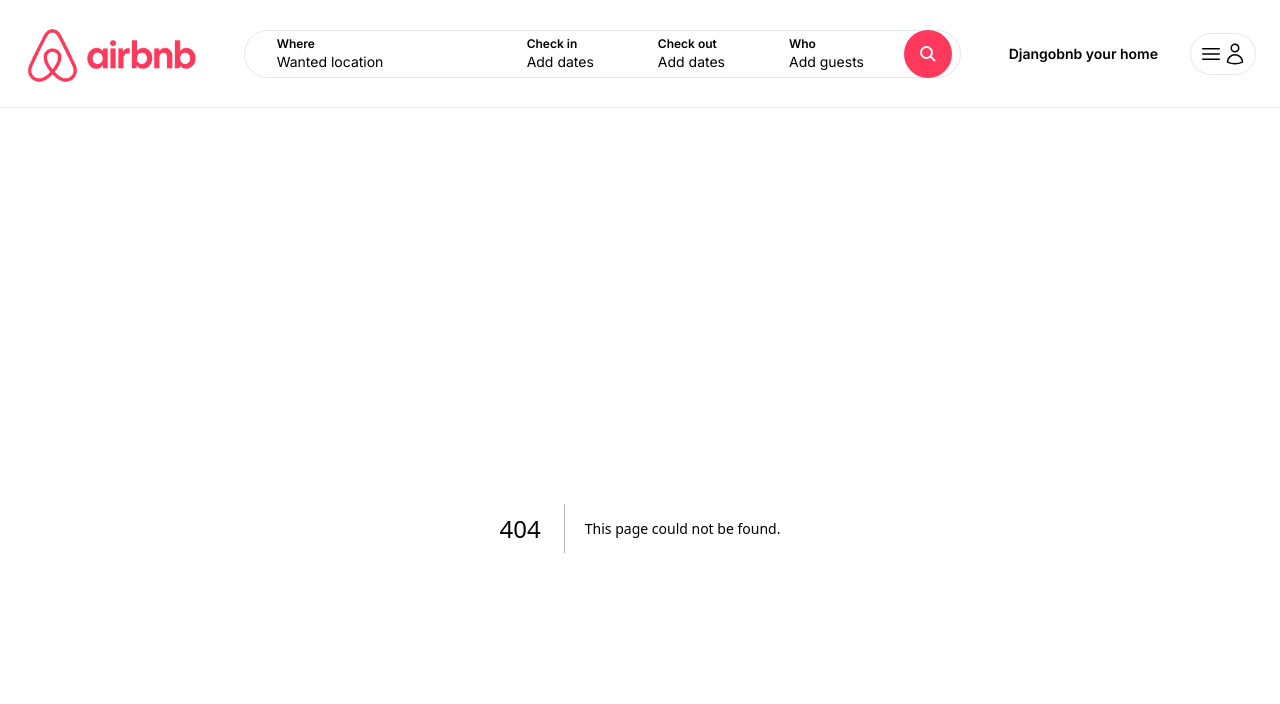
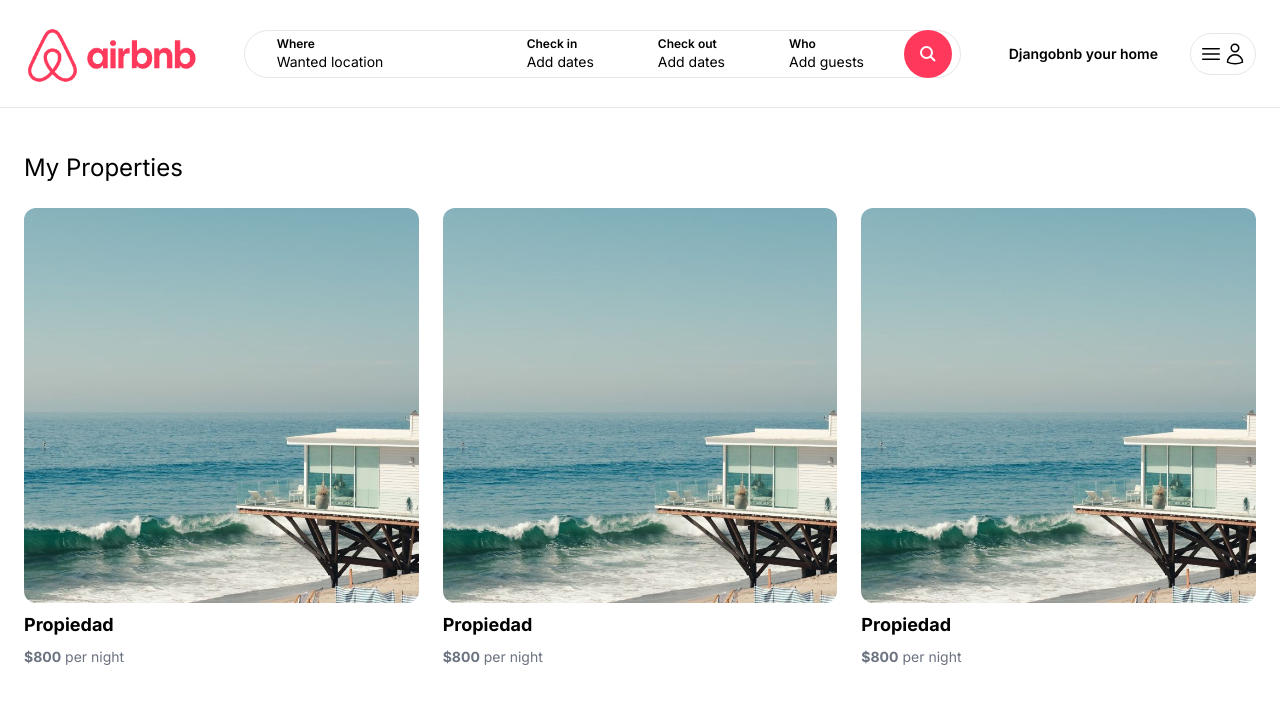
Before and after one commit to ThorondorManwe/djangoBnb, a Next.js app: page /myproperties in a window 1280 px wide. Before the commit this address had no page. Shown: the top 704 px of the page. Built offline with nearby package versions, Linux system fonts and the light colour scheme.

Commit message:
My properties page

```diff
--- /dev/null
+++ b/app/myproperties/page.tsx
@@ -0,0 +1,17 @@
+import React from "react";
+import Image from "next/image";
+import PropertyList from "../components/properties/PropertyList";
+
+const myPropertiesPage = () => {
+    return (
+        <main className="max-w-[1500px] mx-auto px-6 pb-6">
+        <h1 className="my-6 text-2xl">My Properties</h1>
+
+        <div className="grid grid-cols-1 md:grid-cols-3 gap-6">
+            <PropertyList />
+        </div>
+        </main>
+    );
+};
+
+export default myPropertiesPage;
```
